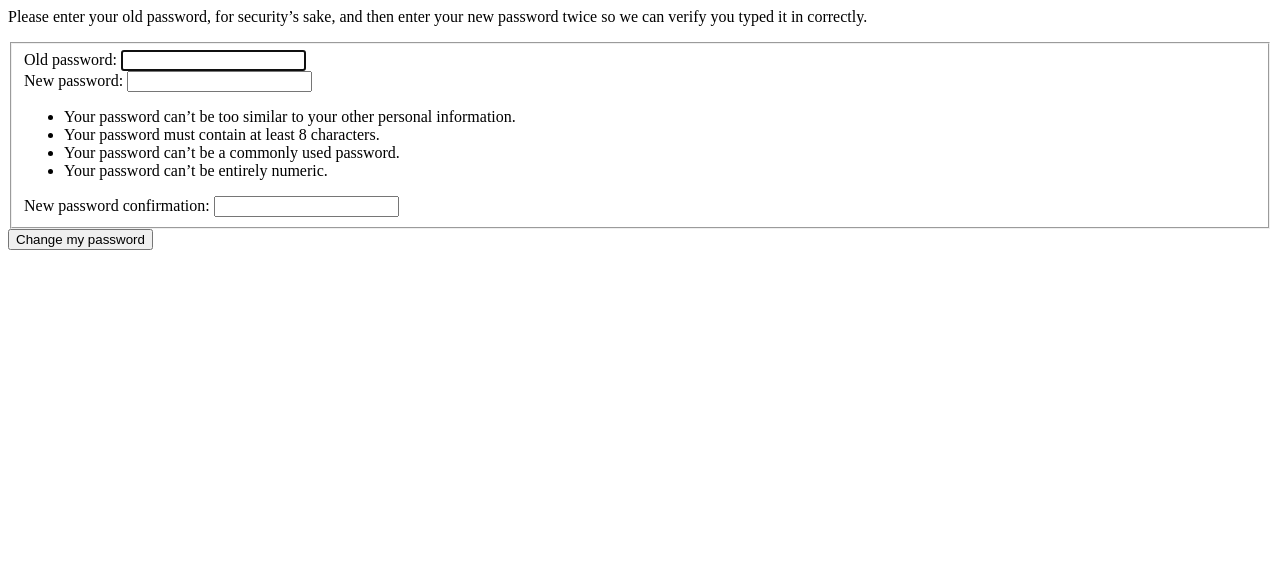
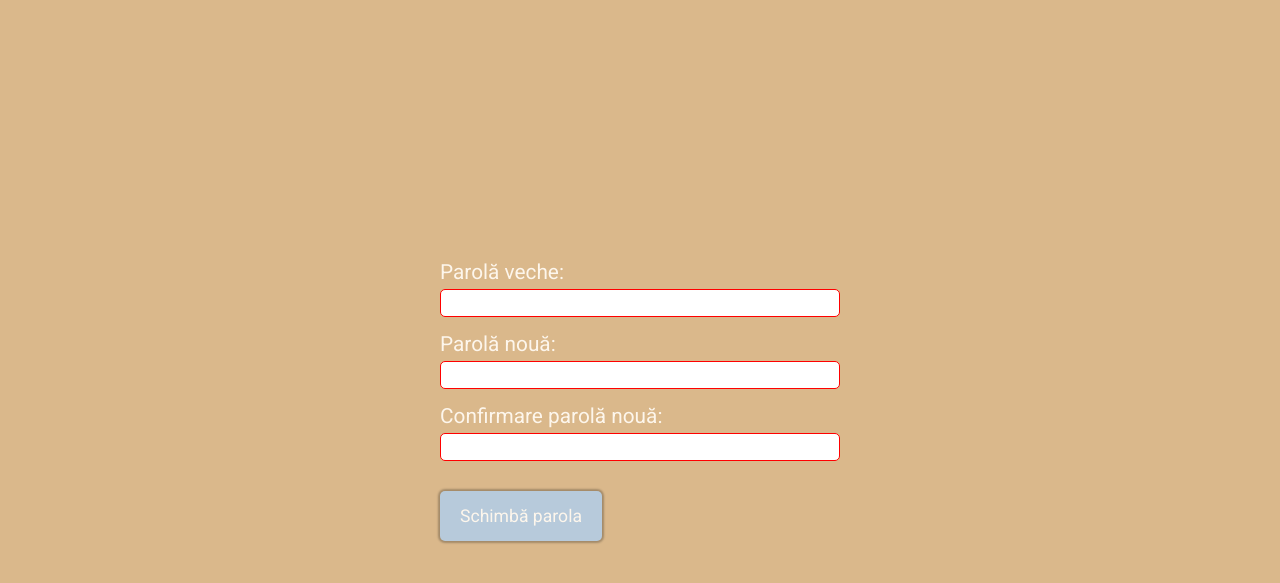
Before and after one commit to alexrotaru15/deadline-reminder, a Django app: page /users/password_change/ in a window 1280 px wide. Shown: the top 583 px of the page. Run offline with Django 4.2, Linux system fonts and the light colour scheme; the visitor is signed in with stand-in values (Sample User, id 1); parts of the project's set-up code (start-up, migrations or seed data) failed here and were passed over.

Commit message:
user pages layout

```diff
--- a/reminders/static/reminders/style.css
+++ b/reminders/static/reminders/style.css
@@ -63,7 +63,8 @@ a:visited {
     color: var(--text-color);
     background: var(--second-background);
     height: 50px;
-    width: 100px;
+    padding: 5px 20px;
+    /* width: 100px; */
     border: none;
     border-radius: 5px;
     font-size: 1.1rem;
--- a/reminders/templates/reminders/base.html
+++ b/reminders/templates/reminders/base.html
@@ -11,7 +11,13 @@
     <link rel="preconnect" href="https://fonts.googleapis.com">
     <link rel="preconnect" href="https://fonts.gstatic.com" crossorigin>
     <link href="https://fonts.googleapis.com/css2?family=Roboto:wght@400;700&display=swap" rel="stylesheet">
-    <title>{% block title %}{% endblock title %}</title>
+    <title>
+        {% if title %}
+        {{title}}
+        {% else %}
+        Deadline Reminder
+        {% endif %}
+    </title>
 </head>
 
 <body>
--- a/reminders/templates/reminders/home.html
+++ b/reminders/templates/reminders/home.html
@@ -1,7 +1,4 @@
 {% extends 'reminders/base.html' %}
-{% block title %}
-{{title}}
-{% endblock title %}
 {% block content %}
 <div id="home-page">
     {% if not request.user.is_authenticated %}
--- a/users/forms.py
+++ b/users/forms.py
@@ -1,8 +1,11 @@
 from distutils.command.clean import clean
 from django import forms
 from django.core.validators import MinLengthValidator, MaxLengthValidator, EmailValidator
-from django.core.exceptions import ObjectDoesNotExist
+from django.core.exceptions import ObjectDoesNotExist, ValidationError
 from django.contrib.auth.models import User
+from django.contrib.auth.forms import PasswordChangeForm
+from django.contrib.auth.password_validation import MinimumLengthValidator
+from django.utils.translation import ngettext
 from django.db.models import Q
 from phonenumber_field.formfields import PhoneNumberField
 from reminders.models import Phone
@@ -53,3 +56,41 @@ class ProfileForm(RegisterForm):
 
     def clean(self):
         pass
+
+
+class CMinimumLengthValidator(MinimumLengthValidator):
+    def __init__(self, min_length=5):
+        self.min_length = min_length
+
+    def validate(self, password, user=None):
+        if len(password) < self.min_length:
+            raise ValidationError(
+                ngettext(
+                    "Parola este prea scurtă. Aceasta trebuie să conțină cel puțin "
+                    "%(min_length)d caracter.",
+                    "Parola este prea scurtă. Aceasta trebuie să conțină cel puțin "
+                    "%(min_length)d caractere.",
+                    self.min_length,
+                ),
+                code="password_too_short",
+                params={"min_length": self.min_length},
+            )
+
+    def get_help_text(self):
+        return ngettext(
+            "Parola trebuie să conțină cel puțin %(min_length)d characte.",
+            "Parola trebuie să conțină cel puțin %(min_length)d charactere.",
+            self.min_length,
+        ) % {"min_length": self.min_length}
+
+class CPasswordChangeForm(PasswordChangeForm):
+    def __init__(self, *args, **kwargs):
+        super().__init__(*args, **kwargs)
+        self.fields['old_password'].label = 'Parolă veche'
+        self.fields['new_password1'].label = 'Parolă nouă'
+        self.fields['new_password2'].label = 'Confirmare parolă nouă'
+
+        self.error_messages = {
+        "password_incorrect": "Parola veche nu este corectă.",
+        "password_mismatch": "Parolele nu coincid."
+    }
--- a/users/templates/users/login.html
+++ b/users/templates/users/login.html
@@ -1,7 +1,4 @@
 {% extends 'reminders/base.html' %}
-{% block title %}
-{{title}}
-{% endblock title %}
 {% block content %}
 {% if form.errors %}
 <p class="submit-field-error">Credențialele nu sunt corecte. Te rugăm, reîncearcă.</p>
--- a/users/templates/users/password_change_done.html
+++ b/users/templates/users/password_change_done.html
@@ -1,3 +1,4 @@
+{% extends 'reminders/base.html' %}
 {% block content %}
-<p>{% translate 'Your password was changed.' %}</p>
-{% endblock %}
+<p class="messages">Parola a fost schimbată cu succes.</p>
+{% endblock content %}
--- a/users/templates/users/password_change_form.html
+++ b/users/templates/users/password_change_form.html
@@ -1,52 +1,20 @@
-<div id="content-main">
-    <form method="post">
-        {% csrf_token %}
-        <div>
-            {% if form.errors %}
-            <p class="errornote">
-                {% if form.errors.items|length == 1 %}
-                Please correct the error below.
-                {% else %}
-                Please correct the errors below.
-                {% endif %}
-            </p>
-            {% endif %}
+{% extends 'reminders/base.html' %}
+{% block content %}
+{% if form.errors %}
+<p class="submit-field-error">Corectați erorile de mai jos pentru a vă putea înregistra.</p>
+{% endif %}
+<form method="post">
+    {% csrf_token %}
+    {% for field in form %}
+    <div class="form-group">
+        {{ field.label_tag }}
+        {{ field }}
+        {% for error in field.errors %}
+        <p class="field-error">{{ error }}</p>
+        {% endfor %}
 
-
-            <p>
-                Please enter your old password, for security’s sake, and then enter your new password twice
-                so we can verify you typed it in correctly.
-            </p>
-
-            <fieldset class="module aligned wide">
-
-                <div class="form-row">
-                    {{ form.old_password.errors }}
-                    {{ form.old_password.label_tag }} {{ form.old_password }}
-                </div>
-
-                <div class="form-row">
-                    {{ form.new_password1.errors }}
-                    {{ form.new_password1.label_tag }} {{ form.new_password1 }}
-                    {% if form.new_password1.help_text %}
-                    <div class="help">{{ form.new_password1.help_text|safe }}</div>
-                    {% endif %}
-                </div>
-
-                <div class="form-row">
-                    {{ form.new_password2.errors }}
-                    {{ form.new_password2.label_tag }} {{ form.new_password2 }}
-                    {% if form.new_password2.help_text %}
-                    <div class="help">{{ form.new_password2.help_text|safe }}</div>
-                    {% endif %}
-                </div>
-
-            </fieldset>
-
-            <div class="submit-row">
-                <input type="submit" value="Change my password" class="default">
-            </div>
-
-        </div>
-    </form>
-</div>
+    </div>
+    {% endfor %}
+    <input type="submit" value="Schimbă parola" class="submit-btn">
+</form>
+{% endblock content %}
--- a/users/templates/users/register_user.html
+++ b/users/templates/users/register_user.html
@@ -1,7 +1,4 @@
 {% extends 'reminders/base.html' %}
-{% block title %}
-{{title}}
-{% endblock title %}
 {% block content %}
 {% if form.errors %}
 <p class="submit-field-error">Corectați erorile de mai jos pentru a vă putea înregistra.</p>
--- a/users/urls.py
+++ b/users/urls.py
@@ -3,6 +3,7 @@ from django.contrib.auth import views as auth_views
 from django.contrib.auth.forms import AuthenticationForm
 from . import views
 from .views import CLoginView
+from .forms import CPasswordChangeForm
 
 app_name = 'users'
 urlpatterns = [
@@ -33,6 +34,7 @@ urlpatterns = [
         'password_change/',
         auth_views.PasswordChangeView.as_view(
             template_name='users/password_change_form.html',
+            form_class=CPasswordChangeForm,
             success_url=reverse_lazy('users:password_change_done')
         ),
         name='password_change'
--- a/users/views.py
+++ b/users/views.py
@@ -42,7 +42,8 @@ def profile(request):
                 Phone.objects.filter(user=request.user.id).update(
                     phone_number = form.cleaned_data['phone']
                 )
-            return redirect(reverse('users:profile'))
+            messages.info(request, 'Informațiile au fost modificate cu succes.')
+            return redirect(reverse('reminders:home'))
     else:
         form = ProfileForm(user=request.user)
     return render(request, 'users/user_profile.html', {'form': form})
```
Also changed, not shown: deadline_reminder/settings.py (+4 -4 lines), users/templates/users/password_reset_done.html (+7 -17 lines), users/templates/users/password_reset_form.html (+13 -23 lines), users/templates/users/user_profile.html (+19 -8 lines).
